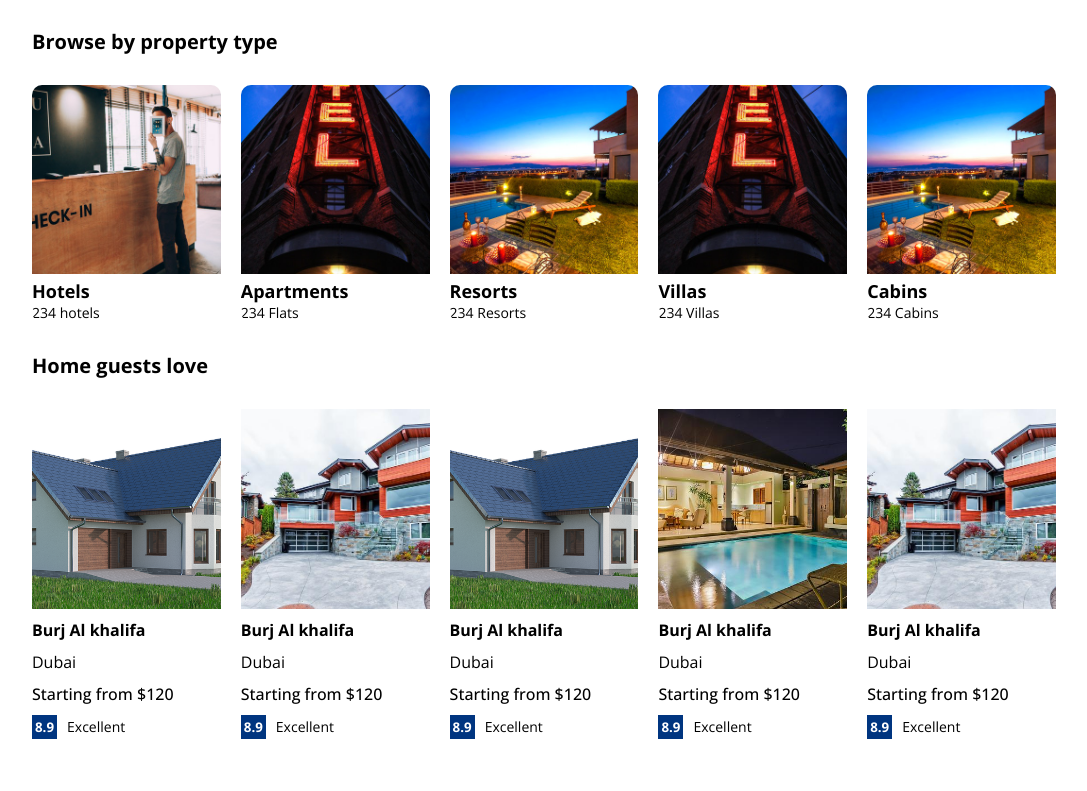
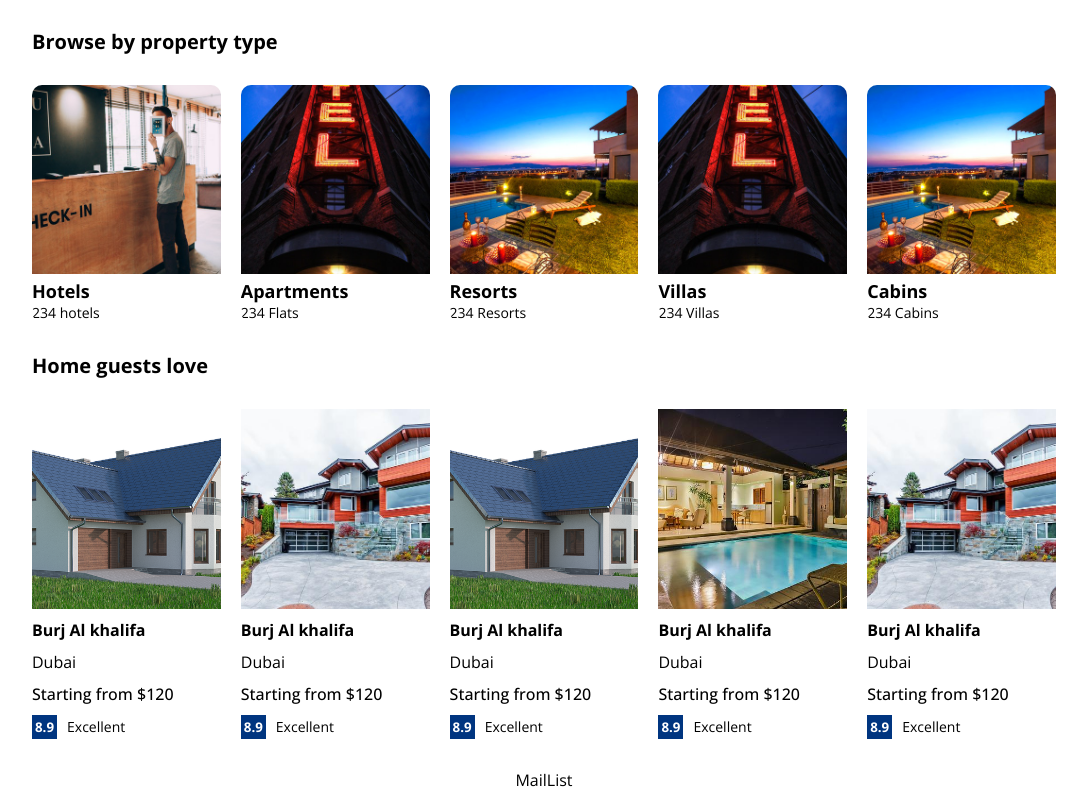
Before and after one commit to kamalahmed/easybooking, a React (Create React App) app: page / in a window 1280 px wide. Shown: the part 709-1500 px from the top of the page, without its empty margins (96-1183 px from the left). Before the commit the page ends 1448 px from the top, so only its background shows below. Built offline with nearby package versions, Linux system fonts and the light colour scheme.

Commit message:
Updated app meta info

```diff
--- a/public/index.html
+++ b/public/index.html
@@ -7,8 +7,9 @@
     <meta name="theme-color" content="#000000" />
     <meta
       name="description"
-      content="Web site created using create-react-app"
+      content="EasyBooking - a React App Developed by Kamal Ahmed"
     />
+    <meta name="author" content="Kamal Ahmed">
     <link rel="apple-touch-icon" href="%PUBLIC_URL%/logo192.png" />
     <!--
       manifest.json provides metadata used when your web app is installed on a
@@ -34,7 +35,7 @@
         margin: 0;
       }
     </style>
-    <title>React App</title>
+    <title>EasyBooking - React App Developed by Kamal Ahmed</title>
   </head>
   <body>
     <noscript>You need to enable JavaScript to run this app.</noscript>
--- /dev/null
+++ b/src/pages/components/mailList/MailList.jsx
@@ -0,0 +1,9 @@
+import './mailList.css'
+
+function MailList() {
+  return (
+    <div>MailList</div>
+  )
+}
+
+export default MailList
--- a/src/pages/home/Home.jsx
+++ b/src/pages/home/Home.jsx
@@ -1,6 +1,7 @@
 import Featured from '../components/featured/Featured'
 import FeaturedProperties from '../components/featuredProperties/FeaturedProperties'
 import Header from '../components/header/Header'
+import MailList from '../components/mailList/MailList'
 import Navbar from '../components/navbar/Navbar'
 import PropertyList from '../components/propertyList/PropertyList'
 import './home.css'
@@ -16,6 +17,7 @@
           <PropertyList/>
           <h1 className="homeTitle">Home guests love</h1>
           <FeaturedProperties/>
+          <MailList/>
         </div>
     </div>
   )
```
Also changed, not shown: src/pages/components/mailList/mailList.css (added).
